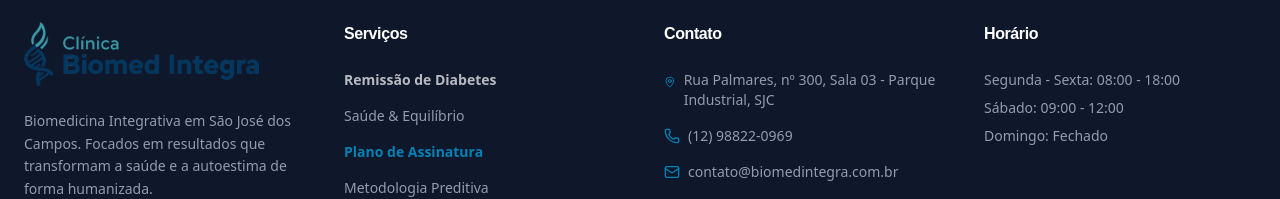
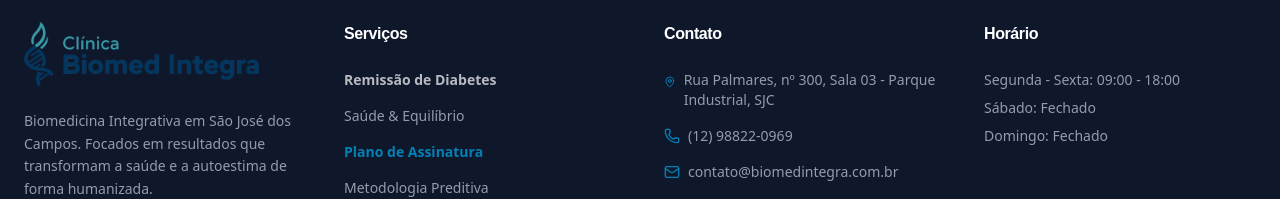
Before and after one commit to andhersonsantos/biomed-integra, a React (Vite) app: page / in a window 1280 px wide. Shown: the part 7017-7216 px from the top of the page. Built offline with nearby package versions, Linux system fonts and the light colour scheme; a web font is replaced by a local one.

Commit message:
Updates, info, genetic testing, non-invasive procedures, and hours of operation

```diff
--- a/src/components/Layout/Footer.tsx
+++ b/src/components/Layout/Footer.tsx
@@ -55,8 +55,8 @@ export default function Footer() {
         <div>
           <h4 className="text-white font-display font-bold mb-6">Horário</h4>
           <ul className="space-y-2 text-sm opacity-70">
-            <li>Segunda - Sexta: 08:00 - 18:00</li>
-            <li>Sábado: 09:00 - 12:00</li>
+            <li>Segunda - Sexta: 09:00 - 18:00</li>
+            <li>Sábado: Fechado</li>
             <li>Domingo: Fechado</li>
           </ul>
         </div>
--- a/src/components/Sections/FAQ.tsx
+++ b/src/components/Sections/FAQ.tsx
@@ -9,11 +9,11 @@ const faqs = [
   },
   {
     question: "Os tratamentos estéticos são dolorosos?",
-    answer: "Nossos tratamentos como Detox Corporal e Esculpe Detox são minimamente invasivos e focados no conforto do paciente. Utilizamos tecnologias avançadas que garantem resultados eficazes com o máximo de acolhimento."
+    answer: "Nossos tratamentos como Detox Corporal e Esculpe Detox são focados no conforto do paciente. Utilizamos tecnologias avançadas que garantem resultados eficazes com o máximo de acolhimento."
   },
   {
     question: "Como funciona o mapeamento genético?",
-    answer: "É um processo simples de coleta de saliva ou sangue que analisa marcadores específicos do seu DNA. O resultado nos ajuda a personalizar sua dieta, treinos e prevenção de doenças com precisão cirúrgica."
+    answer: "É um processo simples de coleta de saliva que analisa marcadores específicos do seu DNA. O resultado nos ajuda a personalizar sua dieta, treinos e prevenção de doenças com precisão cirúrgica."
   },
   {
     question: "A clínica atende convênios?",
```
